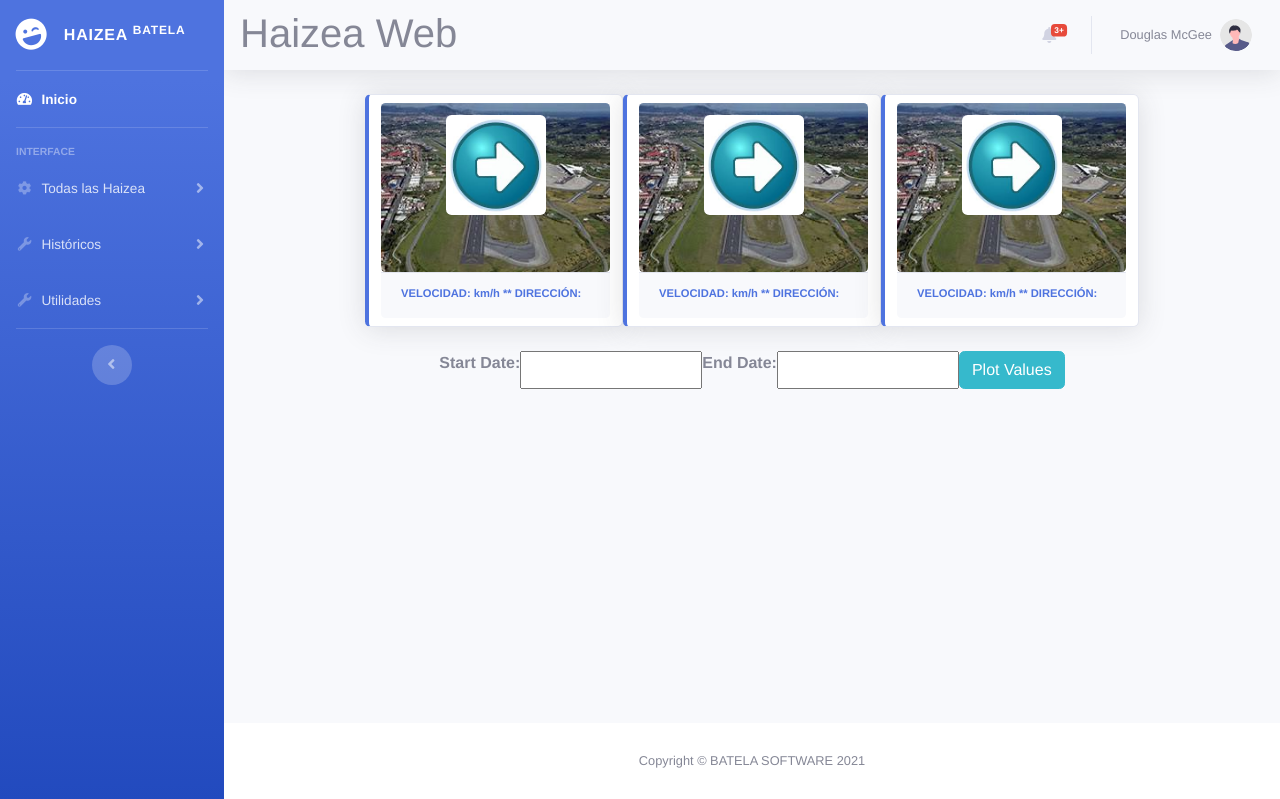
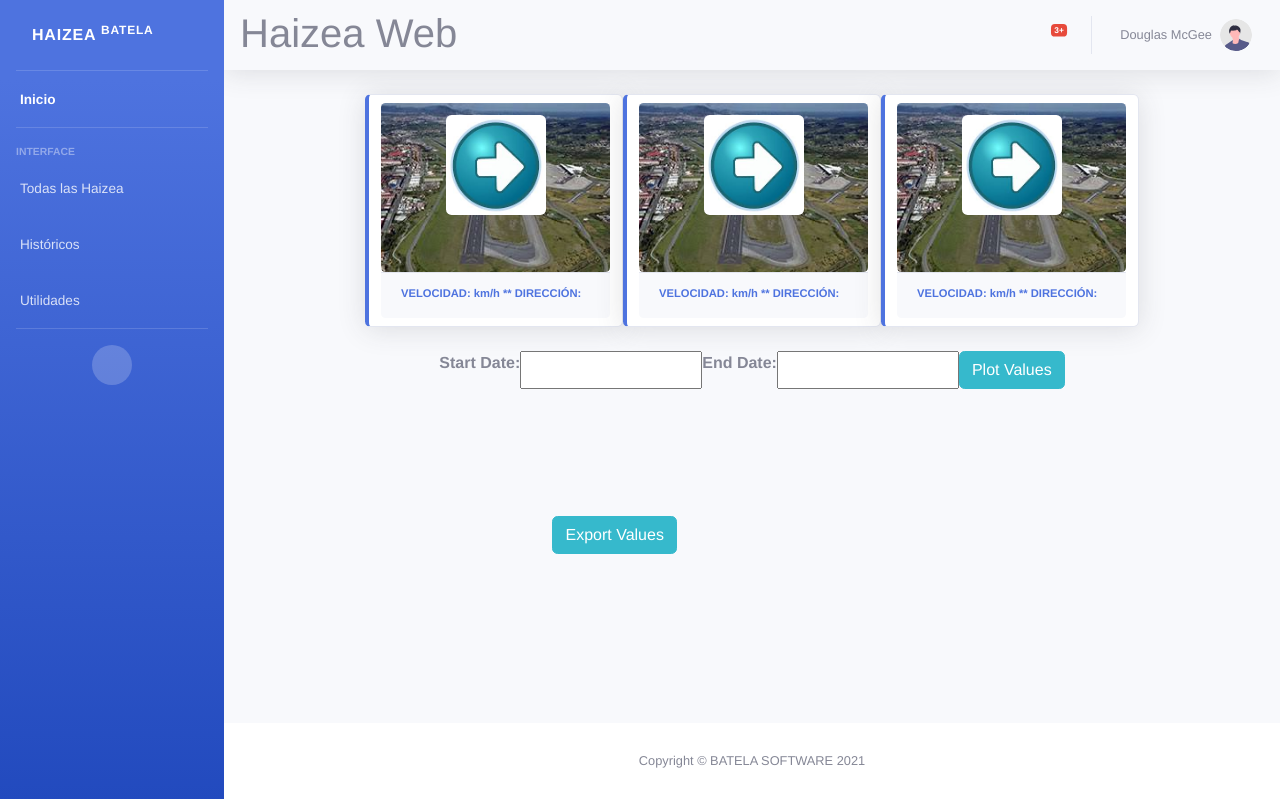
Before and after one commit to batelasoftware/haizea-ui, a PHP site: page / in a window 1280 px wide. Shown: the top 799 px of the page. Run offline with PHP 8.4, Linux system fonts and the light colour scheme; a map, chart or similar area stays blank; some libraries are stand-ins or nearby versions.

Commit message:
Incluye export, graficas con X label y puntos

```diff
--- a/index.html
+++ b/index.html
@@ -10,13 +10,6 @@
     <script type="text/javascript" src="js/jquery.js" ></script>
 
     <title>SB Admin 2 - Dashboard</title>
-
-    <!-- Custom fonts for this template-->
-    <link href="vendor/fontawesome-free/css/all.min.css" rel="stylesheet" type="text/css">
-    <link
-        href="https://fonts.googleapis.com/css?family=Nunito:200,200i,300,300i,400,400i,600,600i,700,700i,800,800i,900,900i"
-        rel="stylesheet">
-
     <!-- Custom styles for this template-->
     <link href="css/sb-admin-2.min.css" rel="stylesheet">
 
@@ -93,7 +86,7 @@
                       <b class="text-white">Start Date: </b> <input id="start_date" data-provide="datepicker">
                       <b class="text-white">End Date: </b> <input id="end_date" data-provide="datepicker">
                       <b></b>
-                      <button class="btn btn-info" id="btn" >Plot Values</button>
+                      <button class="btn btn-info" id="btn">Plot Values</button>
                     </div>
                 </div>
             </li>
@@ -230,11 +223,7 @@
                       </div>
                     </div>
                     <div class="col-lg-10">
-                      <div class="row col-xl-10 col-lg-10">
-                          <!-- Area Chart -->
-                          <canvas id="lineChart"></canvas>
-                      </div>
-
+                          <div id="lineChartId"></div>
                     </div>
                   </div>
                     <!-- Content Row -->
@@ -290,7 +279,7 @@
     setInterval ('autoRefresh()',2000)
     $(document).ready(function(){
         $('#windcaptops').load("windcaptops.html");
-        $('#lineChart').load("winddata.html");
+        $('#lineChartId').load("winddata.html");
         $('#datetimepicker').datetimepicker();
       });
     jQuery('#start_date').datetimepicker({
--- a/js/script.js
+++ b/js/script.js
@@ -8,10 +8,56 @@
  * Copyright 2013, Tech Stream
  * http://techstream.org
  */
+ function exportCSVData (bx_values,bx_dates,haizea_names)
+ {
+   var max_rows  = 0 ;
+   for (var i = 0; i < bx_values.length; i++) {
+     if (Math.max(bx_values[i].length) >= max_rows) {
+       max_rows = Math.max(bx_values[i].length);
+     }
+   }
 
+   for (var i = 0; i < bx_values.length; i++) {
+     while (Math.max(bx_values[i].length) < max_rows){
+       bx_values[i].push ("");
+       bx_dates[i].push ("");
+     }
+   }
+   var csv = '';
+   for (var i = 0; i < haizea_names.length; i++) {
+     csv+= "Fechas;" + haizea_names[i] +";";
+   }
+   csv += "\n";
+
+   for (var i = 0; i < bx_values.length; i++) {
+     bx_values[i] = bx_values[i].reverse();
+     bx_dates[i]  = bx_dates[i].reverse();
+   }
+   bx_values = transpose(bx_values);
+   bx_dates= transpose(bx_dates);
+
+   for (var i = 0; i < bx_values.length; i++) {
+     var values = bx_values[i];
+     var dates = bx_dates[i];
+
+     for (var j = 0 ; j < values.length;j++) {
+       csv += dates[j] + ";"+ values[j] +";";
+     }
+     csv += "\n";
+   }
+
+   var hiddenElement = document.createElement('a');
+   hiddenElement.href = 'data:text/csv;charset=utf-8,' + encodeURI(csv);
+   hiddenElement.target = '_blank';
+
+   //provide the name for the CSV file to be downloaded
+   let csvDate = new Date()
+   hiddenElement.download = 'Datos_'+csvDate.toISOString()+'.csv';
+   hiddenElement.click();
+
+ }
 
  function updateChart(){
-
    if(document.getElementById("start_date").value == "-" ) {
      var ts_end       = Math.round(new Date().getTime() /1000);
      var ts_start     = ts_end -3600;
@@ -77,7 +123,7 @@ function createTableRowEquipos (idx) {
  }
 
 
- function addRowFormSerie(tableID) {
+  function addRowFormSerie(tableID) {
   	var table = document.getElementById(tableID);
   	var rowCount = table.rows.length;
   	if(rowCount < 50){							// limit the user from creating fields more than your limits
@@ -94,9 +140,8 @@ function createTableRowEquipos (idx) {
   		}
   	}else{
   		 alert("Maximum Passenger per ticket is 5.");
-
   	}
- }
+  }
 
  function createTableRowSerie (idx) {
     if (idx == 0) {
--- a/windcaptops.html
+++ b/windcaptops.html
@@ -7,12 +7,6 @@
     <meta name="description" content="">
     <meta name="author" content="">
     <title>HAIZEA - Dashboard</title>
-    <!-- Custom fonts for this template-->
-    <link href="vendor/fontawesome-free/css/all.min.css" rel="stylesheet" type="text/css">
-    <link
-        href="https://fonts.googleapis.com/css?family=Nunito:200,200i,300,300i,400,400i,600,600i,700,700i,800,800i,900,900i"
-        rel="stylesheet">
-    <!-- Custom styles for this template-->
     <link href="css/sb-admin-2.min.css" rel="stylesheet">
     <script type="text/javascript" src="js/jquery.js" ></script>
 </head>
--- a/winddata.html
+++ b/winddata.html
@@ -4,50 +4,147 @@
   	<meta http-equiv="Content-Type" content="text/html; charset=utf-8"/>
   	<script src="js/jquery.js" type="text/javascript"></script>
   	<link rel="stylesheet"  href="css/estilos.css"/>
-    <script src="https://cdnjs.cloudflare.com/ajax/libs/Chart.js/2.8.0/Chart.js"></script>
+
+    <link href="css/sb-admin-2.min.css" rel="stylesheet">
+
+    <script src="js/jquery.min.js"></script>
+    <script src="js/bootstrap.bundle.min.js"></script>
+    <script src="js/bootstrap.bundle.min.js.map"></script>
+
+    <script type="text/javascript" src="js/jquery.js" ></script>
+    <script type="text/javascript" src="js/script.js" ></script>
+    <script src="js/jquery.datetimepicker.full.min.js"></script>
+    <link rel="stylesheet" type="text/css" href="css/jquery.datetimepicker.css"/ >
+    <script src="js/sb-admin-2.min.js"></script>
+    <script src="js/chart.js/Chart.js"></script>
+
   </head>
 
   <body>
-    <?php include 'php/data_qry.php'?>
-    <fieldset class="datafield">
-		<div class="form-group">
-			<canvas id="lineChart" width="1400px" height="600px"></canvas>
-        </div>
-    </fieldset>
+     <?php include 'php/data_qry.php'?>
+      <div class="col-md-1000">
+			   <canvas id="lineChart"></canvas>
+         <button class="btn btn-info" id="btnexp">Export Values</button>
+      </div>
   </body>
 
 <script>
-      var ctxL = document.getElementById("lineChart").getContext('2d');
+    plot_data();
+
+    const btnexp  = document.querySelector('#btnexp');
+    btnexp.addEventListener('click',export_data);
+    function transpose(matrix) {
+      return matrix[0].map((col, i) => matrix.map(row => row[i]));
+    }
+
+    function export_data (){
+        console.log("Export Data");
+
+        var bx_values = <?php echo json_encode($BX_values);?>;
+        var bx_dates  = <?php echo json_encode($BX_dates);?>;
+        var haizea_names = <?php echo json_encode($chart_vrb);?>;
+
+        exportCSVData (bx_values,bx_dates,haizea_names);
+        /*
+        for (var i = 0; i < bx_values.length; i++) {
+          if (Math.max(bx_values[i].length) >= max_rows) {
+            max_rows = Math.max(bx_values[i].length);
+          }
+        }
+
+        for (var i = 0; i < bx_values.length; i++) {
+          while (Math.max(bx_values[i].length) < max_rows){
+            bx_values[i].push ("");
+            bx_dates[i].push ("");
+          }
+        }
+        var csv = '';
+        for (var i = 0; i < haizea_names.length; i++) {
+          csv+= "Fechas;" + haizea_names[i] +";";
+        }
+        csv += "\n";
+
+        for (var i = 0; i < bx_values.length; i++) {
+          bx_values[i] = bx_values[i].reverse();
+          bx_dates[i]  = bx_dates[i].reverse();
+        }
+        bx_values = transpose(bx_values);
+        bx_dates= transpose(bx_dates);
+
+        for (var i = 0; i < bx_values.length; i++) {
+          var values = bx_values[i];
+          var dates = bx_dates[i];
+
+          for (var j = 0 ; j < values.length;j++) {
+            csv += dates[j] + ";"+ values[j] +";";
+          }
+          csv += "\n";
+        }
+
+        var hiddenElement = document.createElement('a');
+        hiddenElement.href = 'data:text/csv;charset=utf-8,' + encodeURI(csv);
+        hiddenElement.target = '_blank';
+
+        //provide the name for the CSV file to be downloaded
+        let csvDate = new Date()
+        hiddenElement.download = 'Datos_'+csvDate.toISOString()+'.csv';
+        hiddenElement.click();
+        */
+    }
+    /**
+     data: bx_values[i].map((v, j) => ({ x: bx_dates[i], y: v })),
+    Funcion para plot de datos
+    **/
+    function plot_data () {
+      var ctxL = document.getElementById("lineChart");
       var dataSetData = [];
       const codeDBNames = <?php echo json_encode($chart_vrb);?>;
       const colorArray = ['rgba(139, 0, 139)','rgba(128, 128, 0)','rgba(255,140,0)','rgba(139, 0, 0)','rgba(10,130,180)','rgba(188,143,143','rgba(0128,0,0)','rgba(128,128,128'];
-      var dataValues =  [[65, 59, 80, 81, 56, 55, 40],[75, 49, 90, 84, 57, 34, 45],[45, 29, 60, 21, 46, 15,40]];
+      /*
+      var xValues =  [[65, 59, 80, 81, 56, 55, 40],[75, 49, 90, 84, 57, 34, 45],[45, 29, 60, 21, 46, 15,40]];
+      var yValues =  [1,2, 3, 4, 5, 6, 7];
+      */
       var bx_values = <?php echo json_encode($BX_values);?>;
+      var bx_dates = <?php echo json_encode($BX_dates);?>;
       console.log("hoooollla");
       console.log(bx_values);
+      console.log(bx_dates);
+
       for(var i = 0; i<codeDBNames.length; i++){
           dataCode =
           {
                  label: codeDBNames[i],
-                 data: bx_values[i],
+                 data: bx_values[i].reverse().map((v, j) => ({ x: bx_dates[i].reverse(), y: v })),
                  borderColor: colorArray[i],
                  backgroundColor: colorArray[i],
-                 borderWidth: 3,
+                 borderWidth: 2,
                  fill: false,
-           pointRadius: 0
+                 pointRadius: 2
           }
           dataSetData.push(dataCode);
       }
       const data = {
+          labels: bx_dates[0].reverse(),
           datasets: dataSetData
       };
+
       var myLineChart = new Chart(ctxL, {
         type: 'line',
         data: data,
         options: {
-          responsive: true
+          scales: {
+            x: {
+              type: 'time',
+              time :{
+                unit:'minute',
+                displayFormats: {
+                  minute: 'DD T'
+                }
+              }
+            }
+          }
         }
       });
-
+    }
 </script>
 </html>
```
Also changed, not shown: php/data_qry.php (+5 -9 lines).
